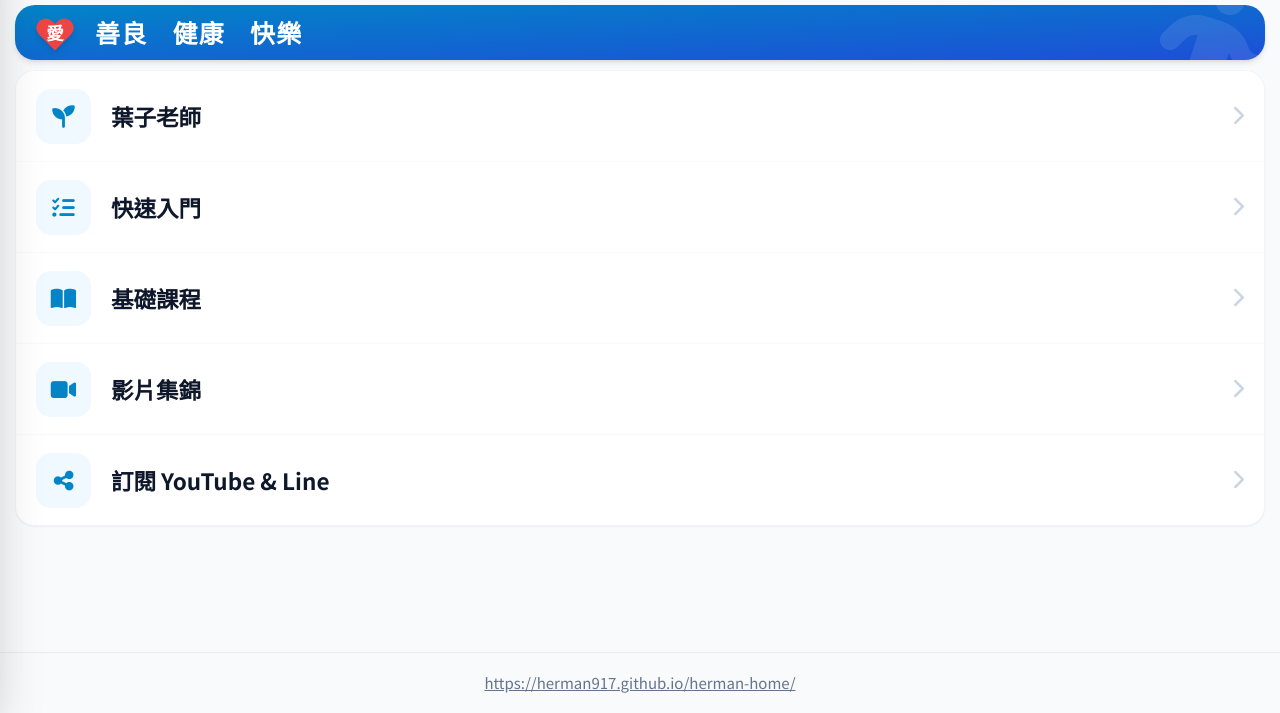
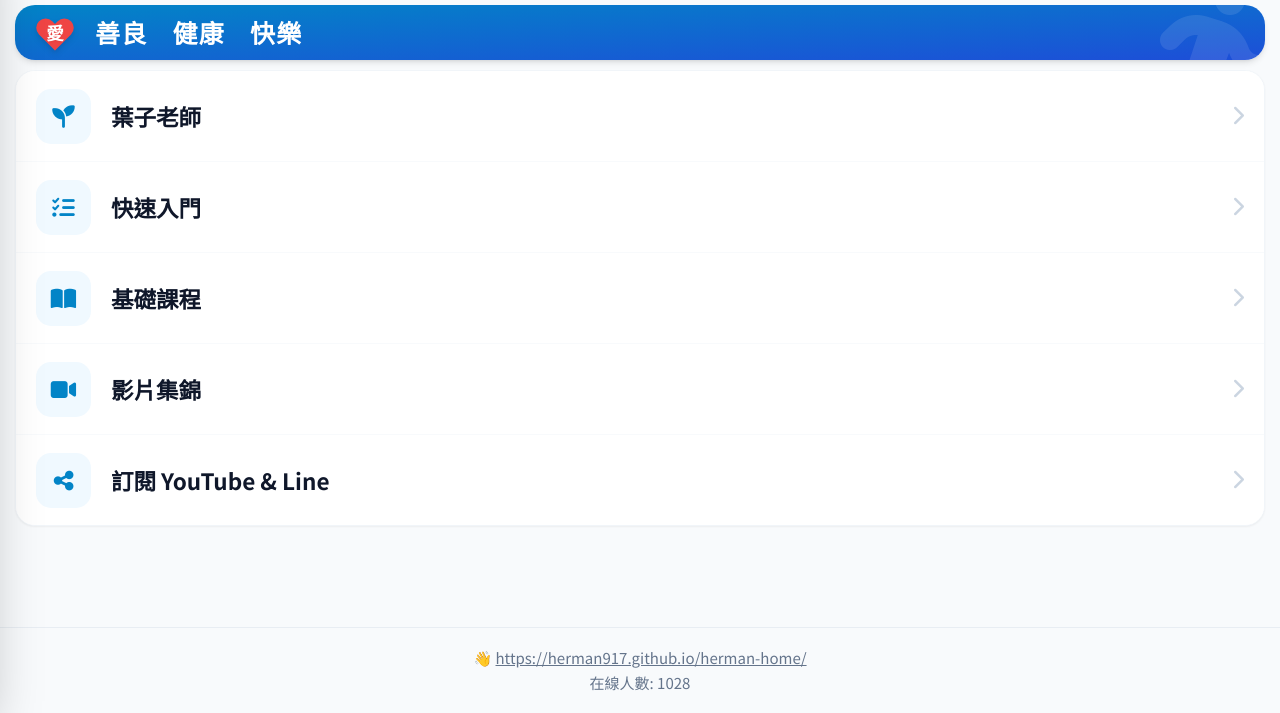
Before and after one commit to herman917/YehZhi, a plain HTML site: page index.html in a window 1280 px wide. Shown: the part 87-800 px from the top of the page. Drawn offline with nearby package versions, Linux system fonts and the light colour scheme.

Commit message:
Add welcome icon and online user count (1027 + N) to footer

```diff
--- a/index.html
+++ b/index.html
@@ -189,9 +189,10 @@
 
     </main>
 
-    <footer class="py-4 text-center text-xs text-slate-500 border-t border-slate-200/70">
-        <a href="https://herman917.github.io/herman-home/" target="_blank" rel="noopener noreferrer"
-            class="underline hover:text-brand-600">https://herman917.github.io/herman-home/</a>
+    <footer class="py-4 text-center text-xs text-slate-500 border-t border-slate-200/70 space-y-1">
+        <div>👋 <a href="https://herman917.github.io/herman-home/" target="_blank" rel="noopener noreferrer"
+            class="underline hover:text-brand-600">https://herman917.github.io/herman-home/</a></div>
+        <div>在線人數: 1028</div>
     </footer>
 
     <!-- Side Drawer Overlay -->
```
